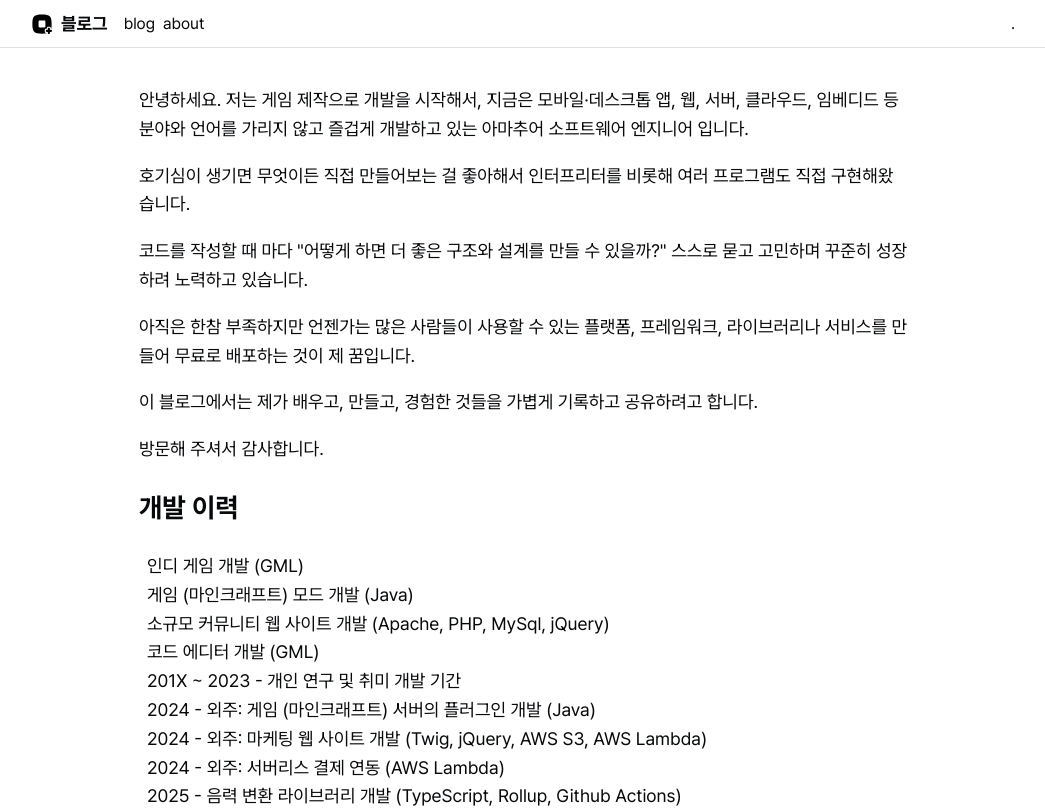
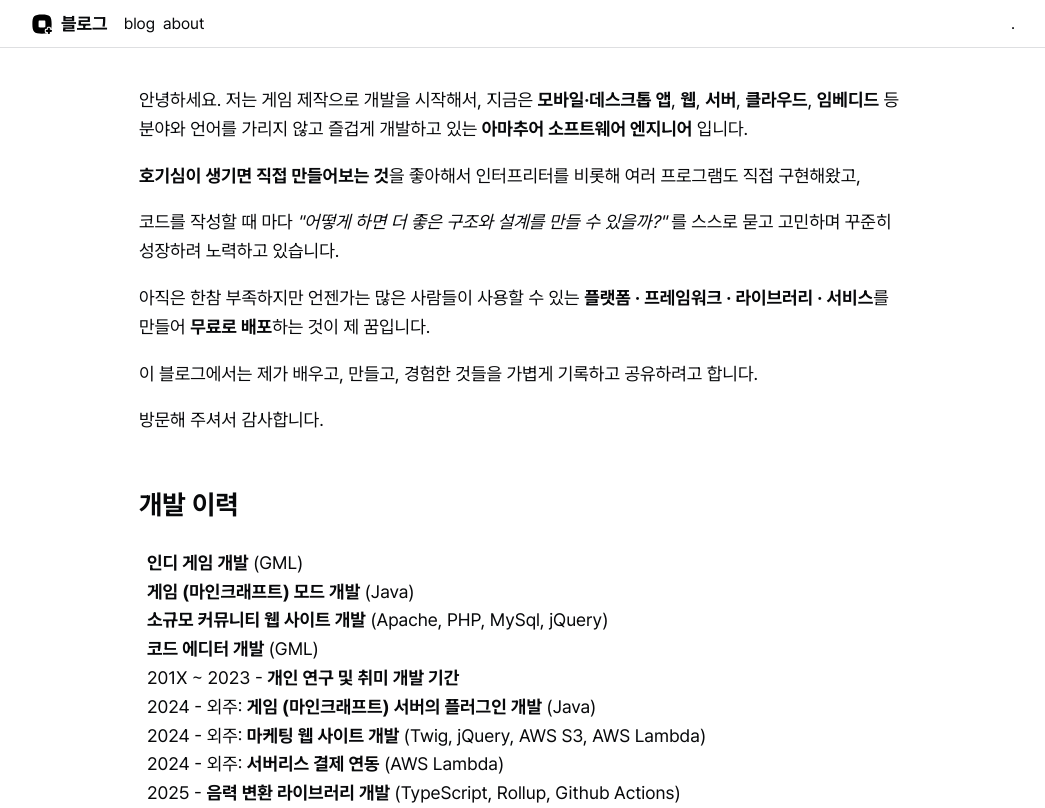
Before and after one commit to kahyou22/kahyou.dev, a Next.js app: page /about in a window 1280 px wide. Shown: the top 808 px of the page, without its empty margins (117-1162 px from the left). Built offline with nearby package versions, Linux system fonts and the light colour scheme.

Commit message:
feat: /about 페이지 수정

```diff
--- a/app/about/about.mdx
+++ b/app/about/about.mdx
@@ -1,19 +1,19 @@
 안녕하세요. 저는 게임 제작으로 개발을 시작해서,
-지금은 모바일·데스크톱 앱, 웹, 서버, 클라우드, 임베디드 등
+지금은 **모바일·데스크톱 앱**, **웹**, **서버**, **클라우드**, **임베디드** 등
 분야와 언어를 가리지 않고 즐겁게 개발하고 있는
-아마추어 소프트웨어 엔지니어 입니다.
+**아마추어 소프트웨어 엔지니어** 입니다.
 
-호기심이 생기면 무엇이든 직접 만들어보는 걸 좋아해서
-인터프리터를 비롯해 여러 프로그램도 직접 구현해왔습니다.
+**호기심이 생기면 직접 만들어보는 것**을 좋아해서
+인터프리터를 비롯해 여러 프로그램도 직접 구현해왔고,
 
 코드를 작성할 때 마다
-"어떻게 하면 더 좋은 구조와 설계를 만들 수 있을까?"
+_"어떻게 하면 더 좋은 구조와 설계를 만들 수 있을까?"_ 를
 스스로 묻고 고민하며 꾸준히 성장하려 노력하고 있습니다.
 
 아직은 한참 부족하지만
 언젠가는 많은 사람들이 사용할 수 있는
-플랫폼, 프레임워크, 라이브러리나 서비스를 만들어
-무료로 배포하는 것이 제 꿈입니다.
+**플랫폼 · 프레임워크 · 라이브러리 · 서비스**를 만들어
+**무료로 배포**하는 것이 제 꿈입니다.
 
 이 블로그에서는 제가 배우고, 만들고, 경험한 것들을
 가볍게 기록하고 공유하려고 합니다.
@@ -22,19 +22,19 @@
 
 ## 개발 이력
 
-- 인디 게임 개발 (GML)
-- 게임 (마인크래프트) 모드 개발 (Java)
-- 소규모 커뮤니티 웹 사이트 개발 (Apache, PHP, MySql, jQuery)
-- 코드 에디터 개발 (GML)
-- 201X ~ 2023 - 개인 연구 및 취미 개발 기간
-- 2024 - 외주: 게임 (마인크래프트) 서버의 플러그인 개발 (Java)
-- 2024 - 외주: 마케팅 웹 사이트 개발 (Twig, jQuery, AWS S3, AWS Lambda)
-- 2024 - 외주: 서버리스 결제 연동 (AWS Lambda)
-- 2025 - 음력 변환 라이브러리 개발 (TypeScript, Rollup, Github Actions)
+- **인디 게임 개발** (GML)
+- **게임 (마인크래프트) 모드 개발** (Java)
+- **소규모 커뮤니티 웹 사이트 개발** (Apache, PHP, MySql, jQuery)
+- **코드 에디터 개발** (GML)
+- 201X ~ 2023 - **개인 연구 및 취미 개발 기간**
+- 2024 - 외주: **게임 (마인크래프트) 서버의 플러그인 개발** (Java)
+- 2024 - 외주: **마케팅 웹 사이트 개발** (Twig, jQuery, AWS S3, AWS Lambda)
+- 2024 - 외주: **서버리스 결제 연동** (AWS Lambda)
+- 2025 - **음력 변환 라이브러리 개발** (TypeScript, Rollup, Github Actions)
 
 ### 아래는 진행중 / 예정 프로젝트
 
-- 2025 - 외주: 서버리스 결제 연동, 무통장 입금, 현금영수증/전자세금계산서 자동 발행
+- 2025 - 외주: **서버리스 결제 연동, 무통장 입금, 현금영수증/전자세금계산서 자동 발행**
 
   - AWS Lambda
   - AWS DynamoDB
@@ -44,4 +44,4 @@
   - Express.js
   - WebSocket
 
-- 2025 - 개인 블로그 개발 (Next.js, React, TypeScript, MDX)
+- 2025 - **개인 블로그 개발** (Next.js, React, TypeScript, MDX)
--- a/app/about/page.module.css
+++ b/app/about/page.module.css
@@ -4,6 +4,11 @@
   line-height: 1.6;
 }
 
+.about h2,
+.about h3 {
+  margin-top: 3rem;
+}
+
 .about ul {
   list-style: none;
   padding-left: 0.5rem;
```
